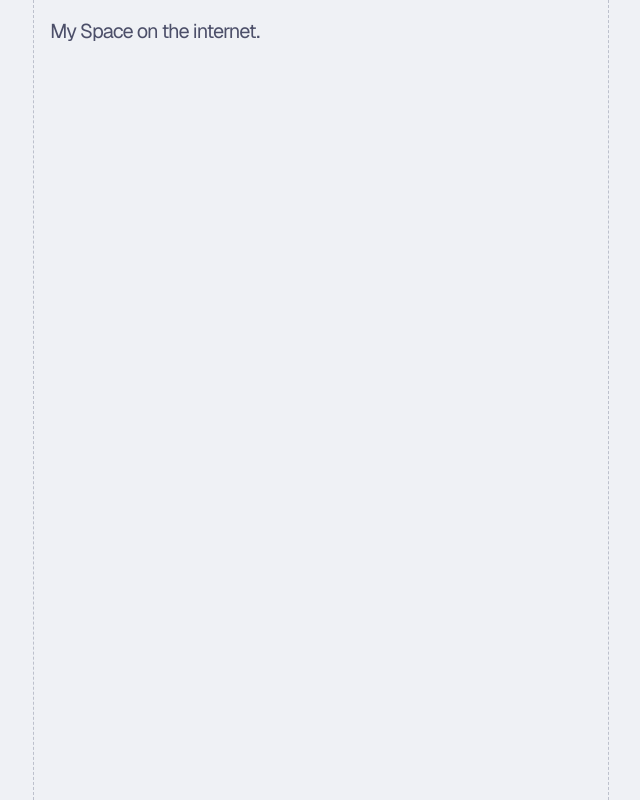
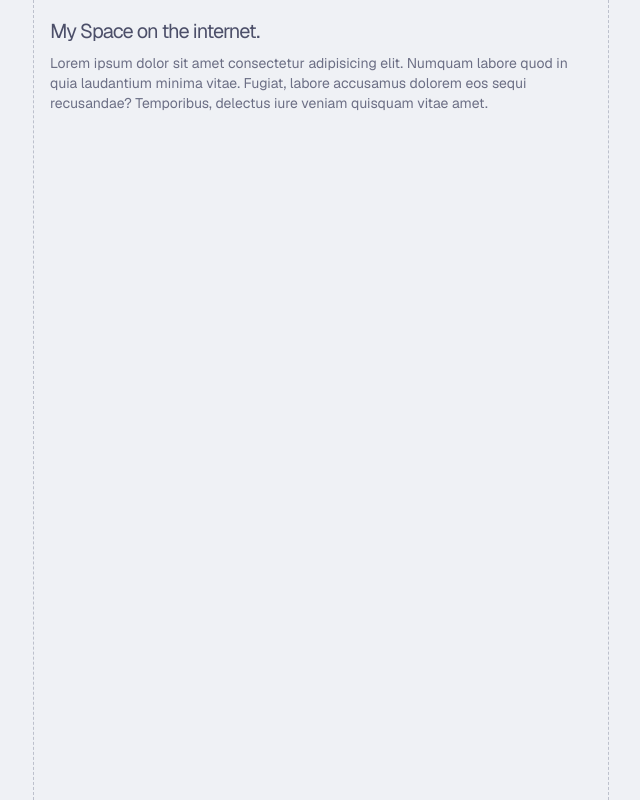
Before and after one commit to Loremus299/Root-Page, a Next.js app: page / in a window 1280 px wide. Shown: the whole page, without its empty margins (319-959 px from the left). Built offline with nearby package versions, Linux system fonts and the light colour scheme; a web font is replaced by a local one.

Commit message:
description

```diff
--- a/app/page.tsx
+++ b/app/page.tsx
@@ -4,9 +4,17 @@ import MaxWContainer from "@/components/ui/maxWContainer";
 export default function Home() {
   return (
     <MaxWContainer>
-      <p className="text-xl tracking-tighter">
-        <AnimatedText text="My Space" /> on the internet.
-      </p>
+      <div className="grid gap-2">
+        <p className="text-xl tracking-tighter">
+          <AnimatedText text="My Space" /> on the internet.
+        </p>
+        <p className="text-muted-foreground text-sm">
+          Lorem ipsum dolor sit amet consectetur adipisicing elit. Numquam
+          labore quod in quia laudantium minima vitae. Fugiat, labore accusamus
+          dolorem eos sequi recusandae? Temporibus, delectus iure veniam
+          quisquam vitae amet.
+        </p>
+      </div>
     </MaxWContainer>
   );
 }
```
